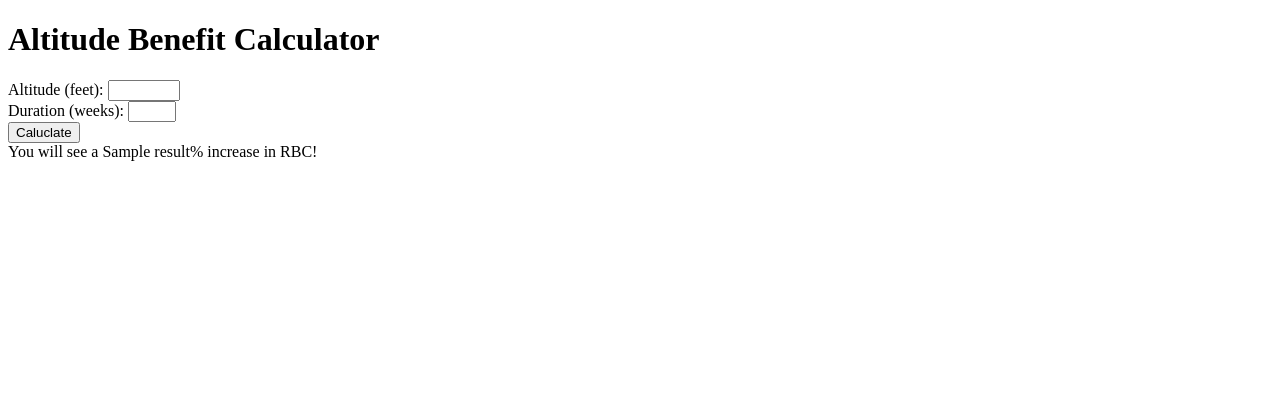
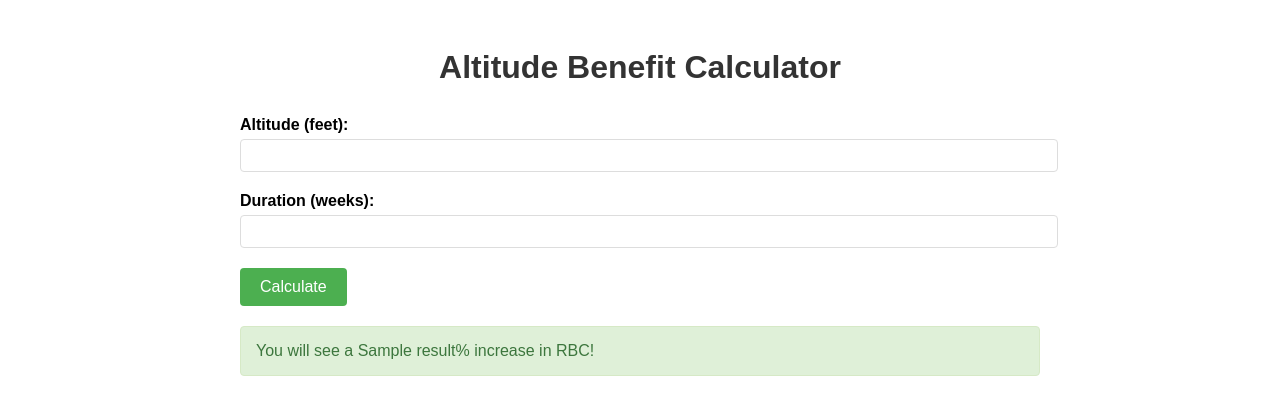
Before and after one commit to clintms121/AltitudeBenifitCalculator, a Flask app: template templates/index.html in a window 1280 px wide. Shown: the top 415 px of the page. Run offline with Flask 3, Linux system fonts and the light colour scheme; the template is opened without the code that fills it: most values are stand-ins (such as "Sample title", 1, 10 or a date in 2020).

Commit message:
update app and frontend

```diff
--- a/app.py
+++ b/app.py
@@ -1,23 +1,21 @@
 from flask import Flask, render_template, request
-import calculate_benifit
 from calculate_benifit import AltitudeCalculator
 
 app = Flask(__name__)
-Calculator = AltitudeCalculator()
 
 @app.route('/', methods=['GET', 'POST'])
 def index():
     result = None
     error = None
-
     if request.method == 'POST':
         altitude = request.form.get('altitude', '')
         duration = request.form.get('duration', '')
-
         if altitude and duration:
-            result, error = calculate_benifit.calculate_benefit(altitude, duration)
-
+            result, error = AltitudeCalculator(altitude, duration)
     return render_template('index.html', result=result, error=error)
 
 if __name__ == '__main__':
     app.run(debug=True)
+
+#http://127.0.0.1:5000
+#http://localhost:5000
--- a/static/style.css
+++ b/static/style.css
@@ -0,0 +1,61 @@
+.container {
+    max-width: 800px;
+    margin: 0 auto;
+    padding: 20px;
+    font-family: Arial, sans-serif;
+}
+
+h1 {
+    color: #333;
+    text-align: center;
+    margin-bottom: 30px;
+}
+
+.form-group {
+    margin-bottom: 20px;
+}
+
+label {
+    display: block;
+    margin-bottom: 5px;
+    font-weight: bold;
+}
+
+input[type="number"] {
+    width: 100%;
+    padding: 8px;
+    border: 1px solid #ddd;
+    border-radius: 4px;
+}
+
+button {
+    background-color: #4CAF50;
+    color: white;
+    padding: 10px 20px;
+    border: none;
+    border-radius: 4px;
+    cursor: pointer;
+    font-size: 16px;
+}
+
+button:hover {
+    background-color: #45a049;
+}
+
+.result {
+    margin-top: 20px;
+    padding: 15px;
+    background-color: #dff0d8;
+    border: 1px solid #d6e9c6;
+    border-radius: 4px;
+    color: #3c763d;
+}
+
+.error {
+    margin-top: 20px;
+    padding: 15px;
+    background-color: #f2dede;
+    border: 1px solid #ebccd1;
+    border-radius: 4px;
+    color: #a94442;
+}
--- a/templates/index.html
+++ b/templates/index.html
@@ -6,10 +6,10 @@
     <link rel="stylesheet" href="{{ url_for('static', filename='style.css') }}">
 </head>
 <body>
-    <div class="container"></div>
+    <div class="container">
         <h1>Altitude Benefit Calculator</h1>
 
-    <form method="POST">
+        <form method="POST" action="/">
             <div class="form-group">
                 <label for="altitude">Altitude (feet):</label>
                 <input type="number" id="altitude" name="altitude" required
@@ -22,7 +22,7 @@
                        min="1" max="4">
             </div>
 
-        <button type="submit">Caluclate</button>
+            <button type="submit">Calculate</button>
         </form>
 
         {% if error %}
@@ -36,5 +36,6 @@
             You will see a {{ result }}% increase in RBC!
         </div>
         {% endif %}
+    </div>
 </body>
 </html>
```
Also changed, not shown: calculate_benifit.py (+15 -39 lines). Lines whose indentation alone changed are shown as unchanged.
